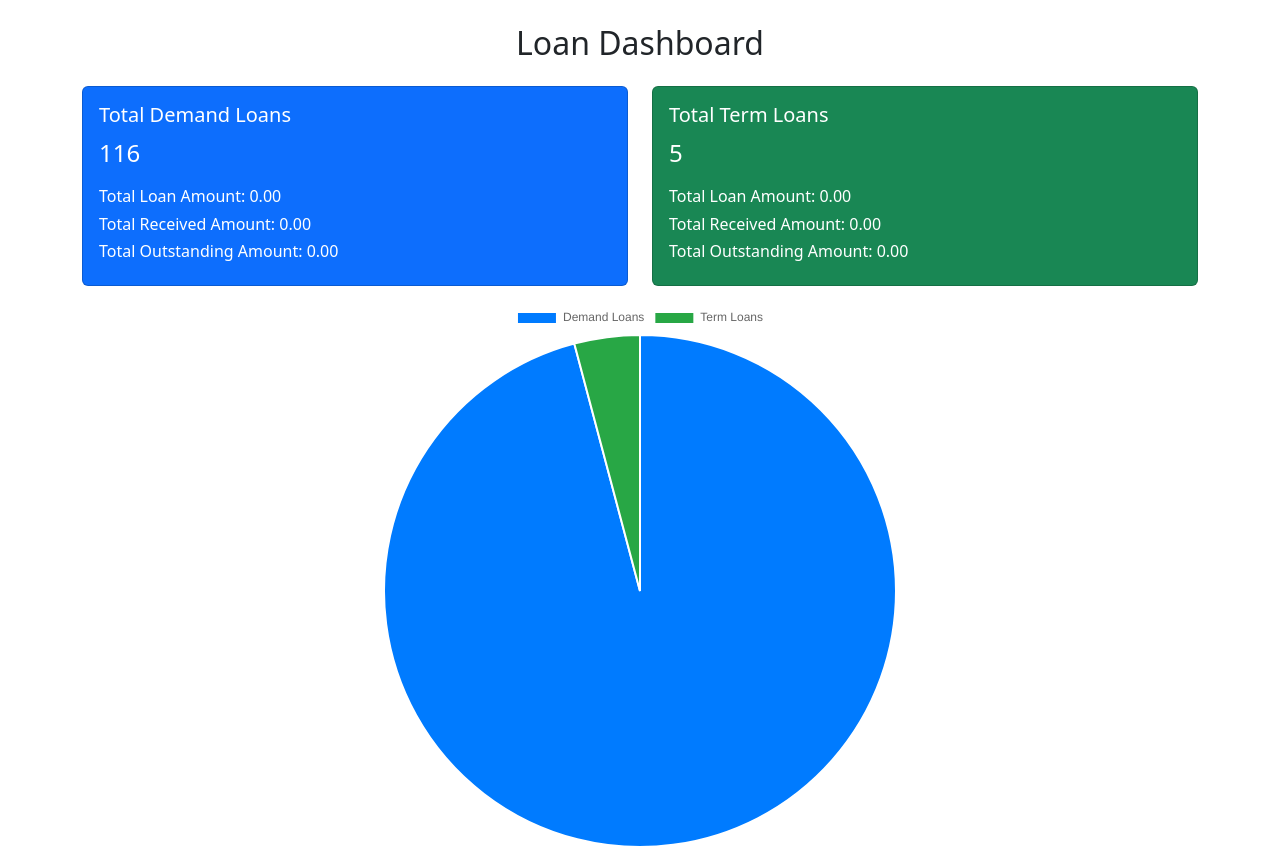
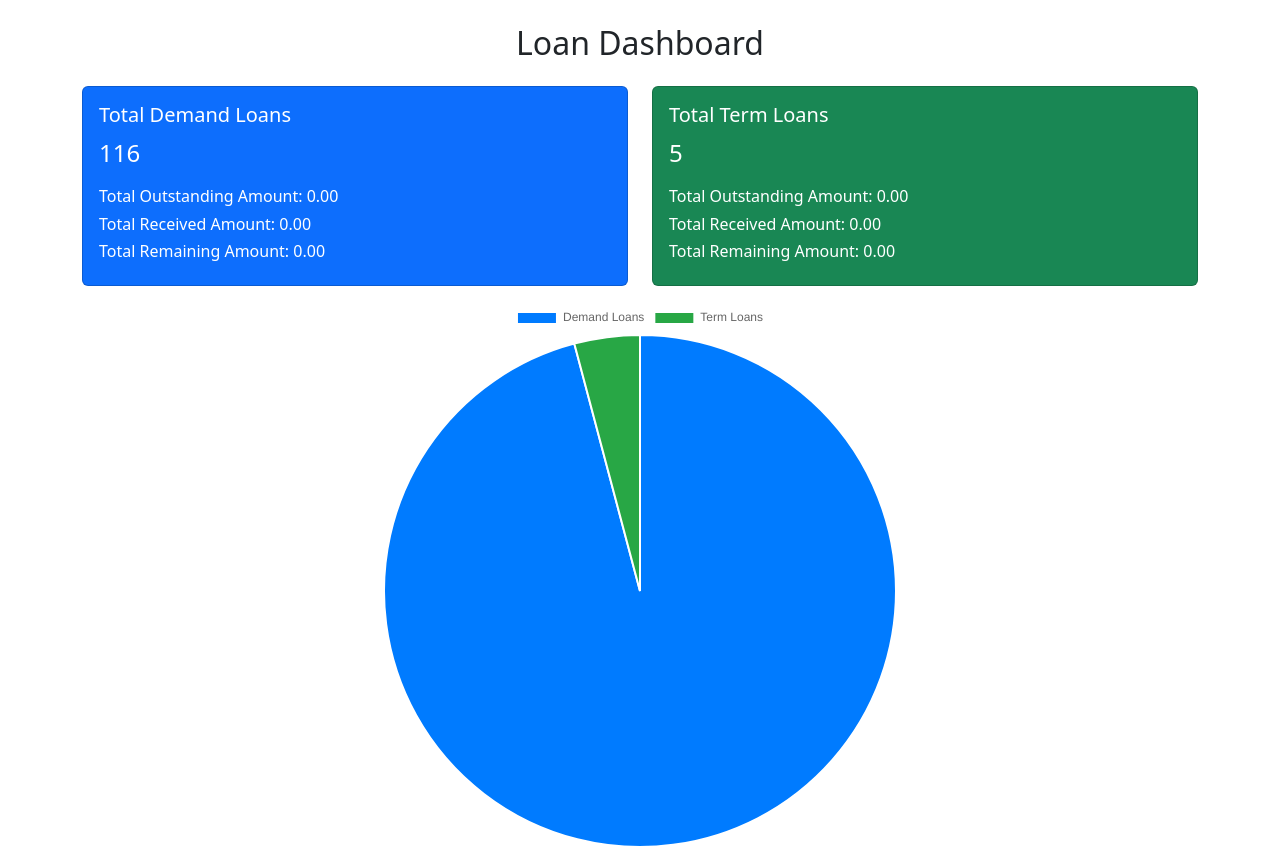
Before and after one commit to ashikur-rahman/foreign_trade, a PHP site: page /foreign_trade/admin_panel.php in a window 1280 px wide. Run offline with PHP 8.4, Linux system fonts and the light colour scheme; data comes from the database, SQL or seed files in the repository; data that the repository does not hold is empty; some libraries are stand-ins or nearby versions.

Commit message:
Changes in the admin panel

```diff
--- a/admin_panel.php
+++ b/admin_panel.php
@@ -86,9 +86,9 @@ $conn->close();
                     <div class="card-body">
                         <h5 class="card-title">Total Demand Loans</h5>
                         <p class="card-text fs-4"><?php echo $demandLoan_1['total_loans']; ?></p>
-                        <h6>Total Loan Amount: <?php echo number_format($demandLoan['accumulated_final_balance'], 2); ?></h6>
+                        <h6>Total Outstanding Amount: <?php echo number_format($demandLoan['accumulated_final_balance'], 2); ?></h6>
                         <h6>Total Received Amount: <?php echo number_format($demandLoan['accumulated_total_credit'], 2); ?></h6>
-                        <h6>Total Outstanding Amount: <?php echo number_format($demandLoan['accumulated_total_debit'], 2); ?></h6>
+                        <h6>Total Remaining Amount: <?php echo number_format($demandLoan['accumulated_total_debit'], 2); ?></h6>
                     </div>
                 </div>
             </div>
@@ -98,9 +98,9 @@ $conn->close();
                         <h5 class="card-title">Total Term Loans</h5>
                         <p class="card-text fs-4"><?php echo $termLoan_1['total_loans']; ?></p>
 
-                        <h6>Total Loan Amount: <?php echo number_format($termLoan['accumulated_final_balance'], 2); ?></h6>
+                        <h6>Total Outstanding Amount: <?php echo number_format($termLoan['accumulated_final_balance'], 2); ?></h6>
                         <h6>Total Received Amount: <?php echo number_format($termLoan['accumulated_total_credit'], 2); ?></h6>
-                        <h6>Total Outstanding Amount: <?php echo number_format($termLoan['accumulated_total_debit'], 2); ?></h6>
+                        <h6>Total Remaining Amount: <?php echo number_format($termLoan['accumulated_total_debit'], 2); ?></h6>
                     </div>
                 </div>
             </div>
```
